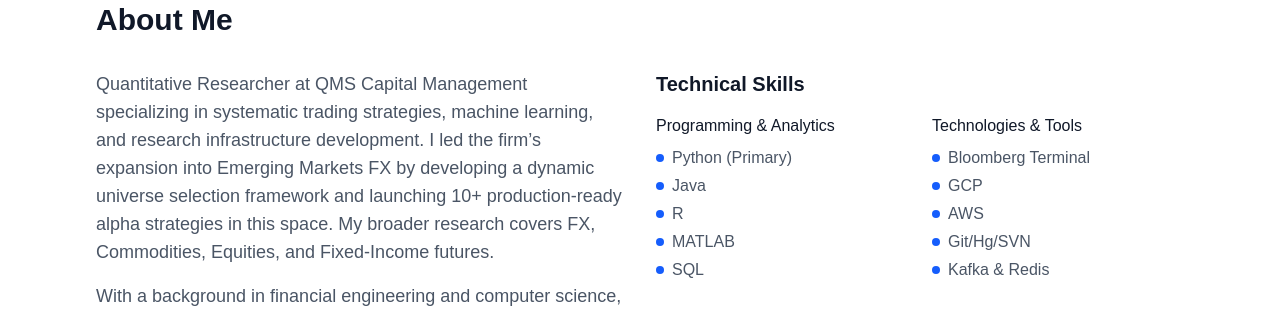
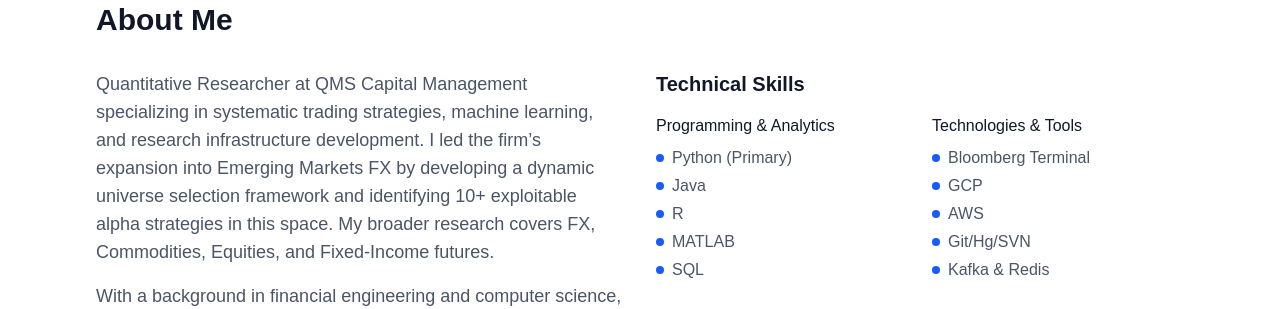
Before and after one commit to kartikagarwal777/portfolio-website, a Next.js app: page / in a window 1280 px wide. Shown: the part 642-951 px from the top of the page. Built offline with nearby package versions, Linux system fonts and the light colour scheme.

Commit message:
Update About.tsx

```diff
--- a/src/components/About.tsx
+++ b/src/components/About.tsx
@@ -9,7 +9,7 @@
                 <p className="text-lg text-gray-600 mb-4">
                     Quantitative Researcher at QMS Capital Management specializing in systematic trading strategies,
                     machine learning, and research infrastructure development. I led the firm’s expansion into Emerging Markets FX
-                    by developing a dynamic universe selection framework and launching 10+ production-ready alpha strategies
+                    by developing a dynamic universe selection framework and identifying 10+ exploitable alpha strategies
                     in this space. My broader research covers FX, Commodities, Equities, and Fixed-Income futures.
                 </p>
                 <p className="text-lg text-gray-600">
```
